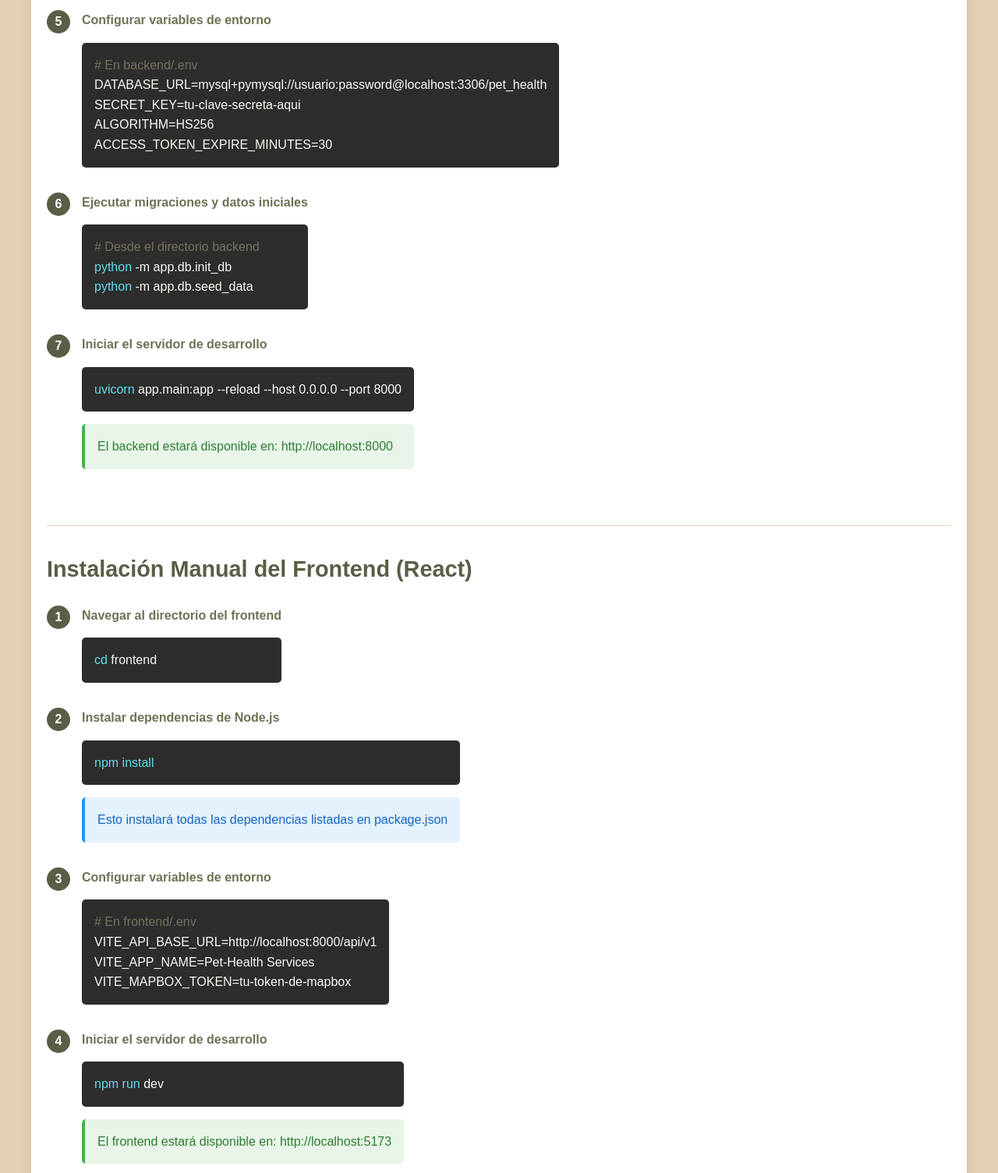
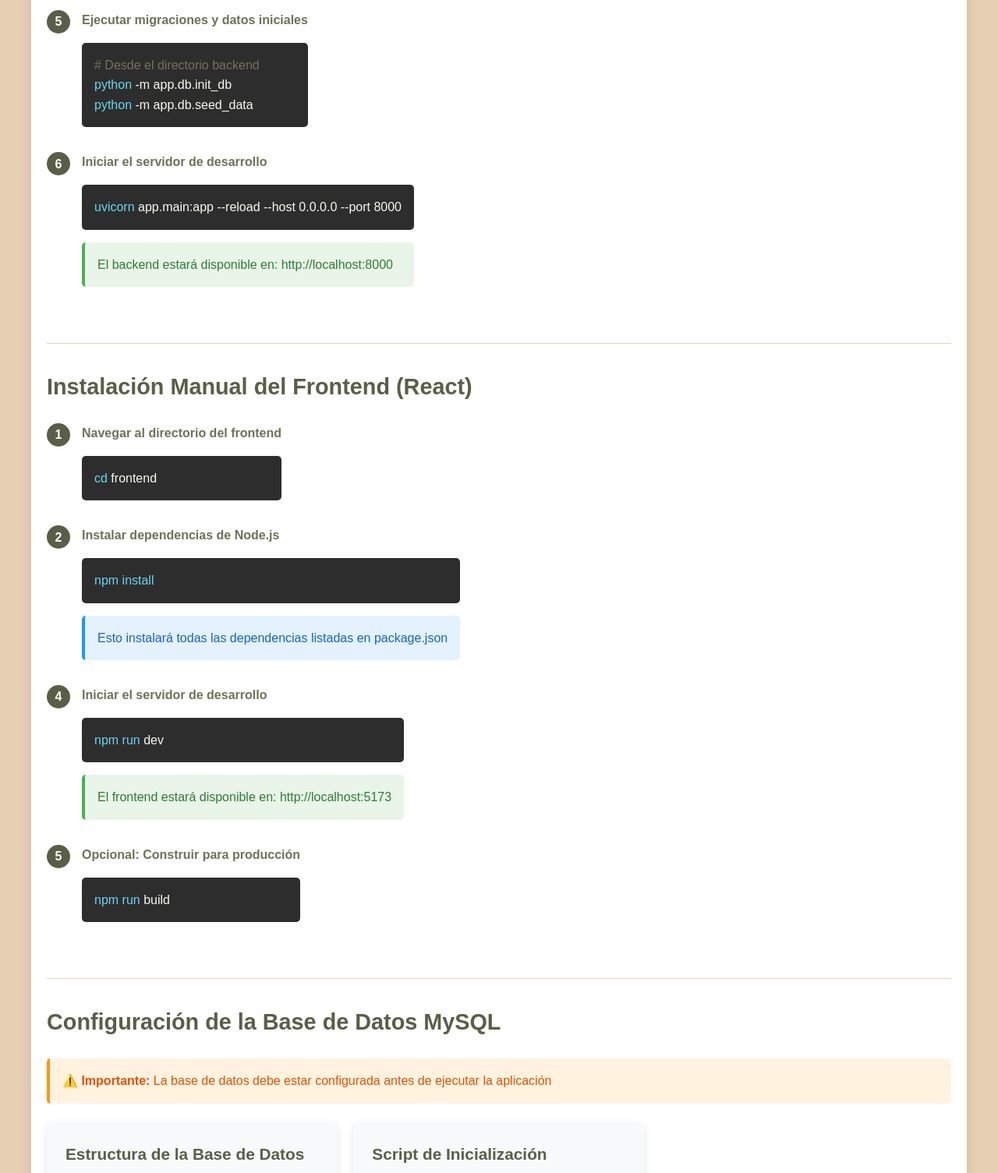
Before and after one commit to leorodrivi/manuales_proyecto, a plain HTML site: page manual_instalacion.html in a window 1280 px wide. Shown: the part 3145-4650 px from the top of the page at 78% size. Drawn offline with Linux system fonts and the light colour scheme.

```diff
--- a/manual_instalacion.html
+++ b/manual_instalacion.html
@@ -684,20 +684,6 @@
                 <div class="step">
                     <div class="step-number">5</div>
                     <div>
-                        <h4>Configurar variables de entorno</h4>
-                        <div class="code-block">
-                            <span class="code-comment"># En backend/.env</span><br>
-                            DATABASE_URL=mysql+pymysql://usuario:password@localhost:3306/pet_health<br>
-                            SECRET_KEY=tu-clave-secreta-aqui<br>
-                            ALGORITHM=HS256<br>
-                            ACCESS_TOKEN_EXPIRE_MINUTES=30
-                        </div>
-                    </div>
-                </div>
-
-                <div class="step">
-                    <div class="step-number">6</div>
-                    <div>
                         <h4>Ejecutar migraciones y datos iniciales</h4>
                         <div class="code-block">
                             <span class="code-comment"># Desde el directorio backend</span><br>
@@ -708,7 +694,7 @@
                 </div>
 
                 <div class="step">
-                    <div class="step-number">7</div>
+                    <div class="step-number">6</div>
                     <div>
                         <h4>Iniciar el servidor de desarrollo</h4>
                         <div class="code-block">
@@ -747,19 +733,6 @@
                         </div>
                         <div class="alert alert-info">
                             Esto instalará todas las dependencias listadas en package.json
-                        </div>
-                    </div>
-                </div>
-
-                <div class="step">
-                    <div class="step-number">3</div>
-                    <div>
-                        <h4>Configurar variables de entorno</h4>
-                        <div class="code-block">
-                            <span class="code-comment"># En frontend/.env</span><br>
-                            VITE_API_BASE_URL=http://localhost:8000/api/v1<br>
-                            VITE_APP_NAME=Pet-Health Services<br>
-                            VITE_MAPBOX_TOKEN=tu-token-de-mapbox
                         </div>
                     </div>
                 </div>
```
